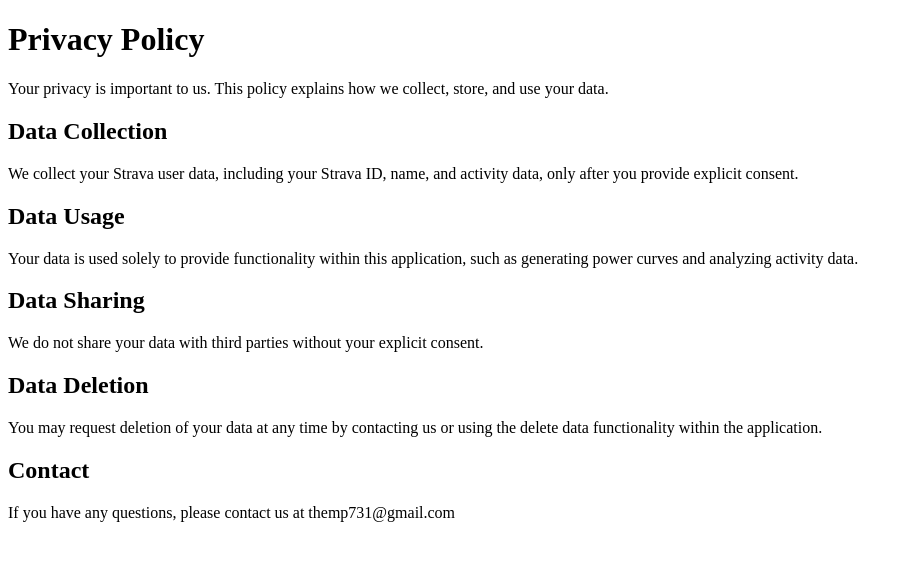
After one commit to themp731/PowerCurve, a Flask app: page /privacy_policy in a window 1280 px wide. The commit adds this page. Shown: the top 561 px of the page, without its empty margins (0-908 px from the left). Run offline with Flask 3, Linux system fonts and the light colour scheme.

Commit message:
1. Changing URI to port 8000 2. Adding Privacy Policy page 3. Privacy Policy route added 4. Footer with Privacy Policy link added to all pages

```diff
--- a/main.py
+++ b/main.py
@@ -411,6 +411,10 @@ def compare():
         other_user_id=other_user_id           # The selected user (if any)
     )
 
+# Route to publish the privacy policy template
+@app.route("/privacy_policy")
+def privacy_policy():
+    return render_template("privacy_policy.html")
 
 if __name__ == "__main__":
     with app.app_context():
--- /dev/null
+++ b/templates/privacy_policy.html
@@ -0,0 +1,22 @@
+<!DOCTYPE html>
+<html lang="en">
+<head>
+    <meta charset="UTF-8">
+    <meta name="viewport" content="width=device-width, initial-scale=1.0">
+    <title>Privacy Policy</title>
+</head>
+<body>
+    <h1>Privacy Policy</h1>
+    <p>Your privacy is important to us. This policy explains how we collect, store, and use your data.</p>
+    <h2>Data Collection</h2>
+    <p>We collect your Strava user data, including your Strava ID, name, and activity data, only after you provide explicit consent.</p>
+    <h2>Data Usage</h2>
+    <p>Your data is used solely to provide functionality within this application, such as generating power curves and analyzing activity data.</p>
+    <h2>Data Sharing</h2>
+    <p>We do not share your data with third parties without your explicit consent.</p>
+    <h2>Data Deletion</h2>
+    <p>You may request deletion of your data at any time by contacting us or using the delete data functionality within the application.</p>
+    <h2>Contact</h2>
+    <p>If you have any questions, please contact us at themp731@gmail.com</p>
+</body>
+</html>
```
Also changed, not shown: templates/base.html (+11 -7 lines).
